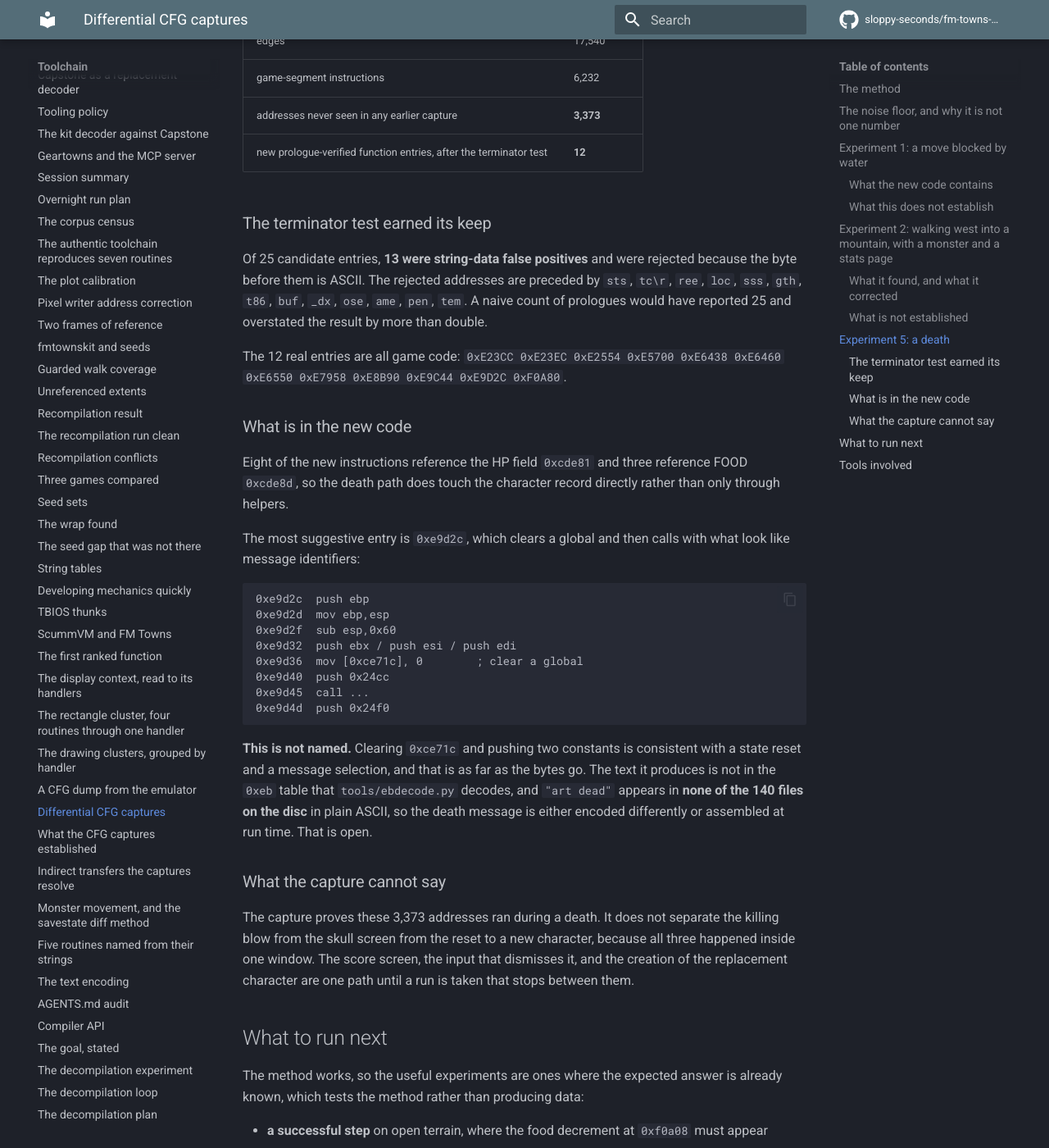
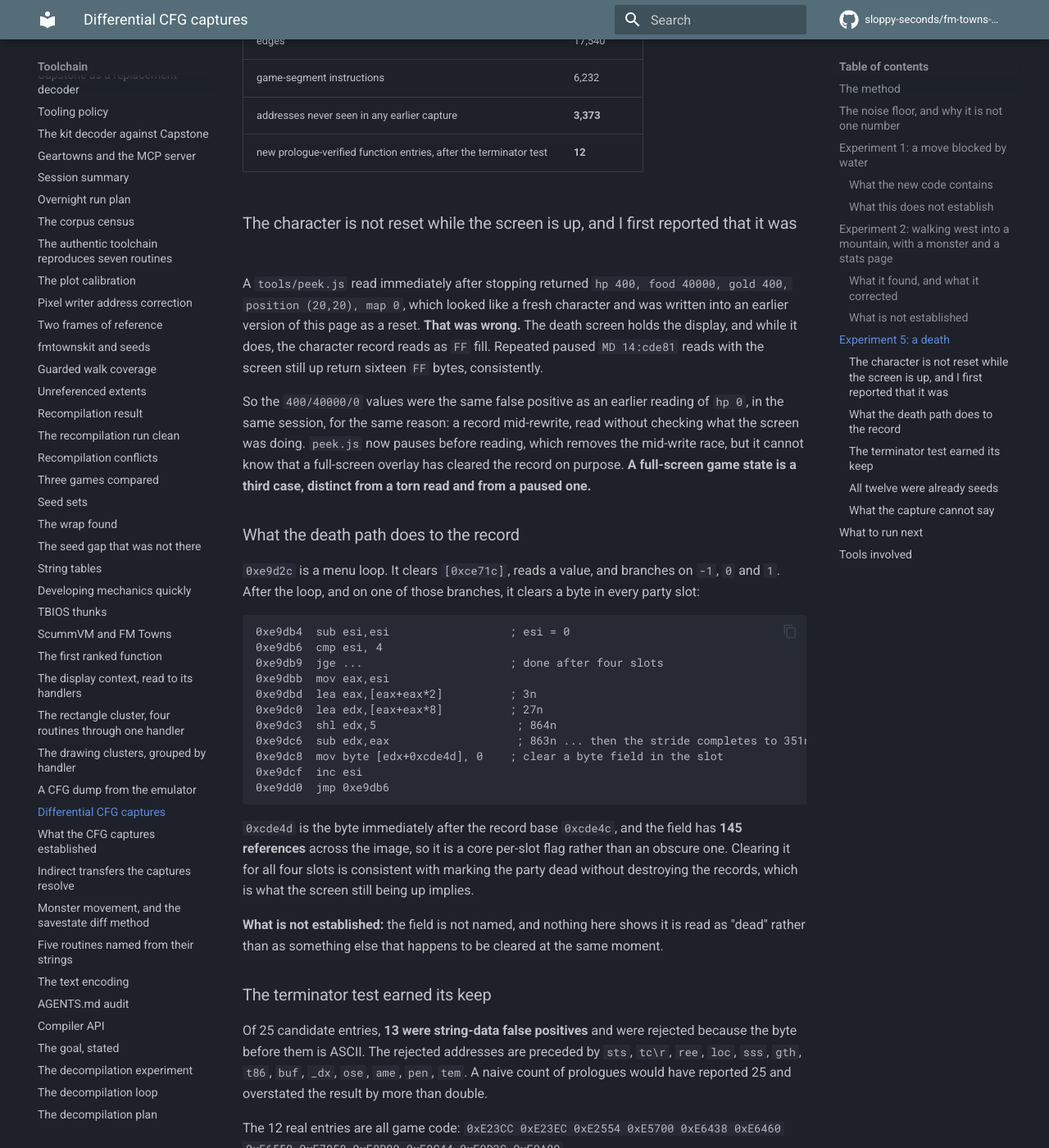
Before and after one commit to sloppy-seconds/fm-towns-ultima, an MkDocs documentation site: the page built from docs/cfg-differential.md, in a window 1280 px wide and 1400 px high, scrolled down 4300 px. Shown: the whole window at 82% size. Built offline with MkDocs 1.6.1 and Material for MkDocs 9.7.7, drawn with Linux system fonts in a browser that asks for light colours; comment, search, counter and statistics services are not loaded; some of the changed text lies outside the part shown.

Commit message:
The death screen does not reset the character, and my report that it did was wrong
Asked whether the game resets while the death screen is still up, because the screen
had not been dismissed. It does not, and the earlier claim in this page that it did
was my error.

peek.js returned hp 400, food 40000, gold 400, position (20,20), map 0 right after
the capture stopped, which looks exactly like a fresh character. Repeated paused
MD 14:cde81 reads with the screen still up return sixteen FF bytes, consistently. So
those numbers were the FF fill, misread a second time in one session.

Both false readings had the same cause: a record not currently holding the character.
The first was a mid-write race, which peek.js now avoids by pausing. The second was
a full-screen overlay that has cleared the record on purpose, which pausing does not
help with. A full-screen game state is a third case, distinct from a torn read and
from a paused one, and the page says so.

What the death path actually does, read from 0xe9d2c: a menu loop branching on -1, 0
and 1, then a four-iteration loop clearing one byte per party slot:

  0xe9dc8  mov byte [edx+0xcde4d], 0

with edx = slot * 351. 0xcde4d is the byte just after the record base and has 145
references across the image, so it is a core per-slot field. Clearing it for all
four slots is consistent with marking the party dead without destroying the records,
which is what the screen still being up implies. The field is not named, and nothing
here shows it is read as "dead" rather than something else cleared at the same moment.

Also corrected: the 12 new function entries were all ALREADY in the 532 seed set, so
this capture confirms the death code runs rather than discovering it. Said plainly so
it is not counted as new coverage.

````diff
--- a/docs/cfg-differential.md
+++ b/docs/cfg-differential.md
@@ -140,8 +140,8 @@ the stats page, so separating them needs separate runs, one action each.
 ## Experiment 5: a death
 
 **Action.** One hit at HP 6, then another at HP 1. The screen flashed red, then a skull with "thou art
-dead" and a prompt to press space. The character then reset to HP 400, food 40,000, gold 400,
-position (20,20), map 0.
+dead" and a prompt to press space. **The death screen was still up when the capture stopped, and has not
+been dismissed.**
 
 This is the largest capture taken, and it is the one the earlier pages said had never been recorded.
 
@@ -151,6 +151,47 @@ This is the largest capture taken, and it is the one the earlier pages said had
 | game-segment instructions | 6,232 |
 | addresses never seen in any earlier capture | **3,373** |
 | new prologue-verified function entries, after the terminator test | **12** |
+
+### The character is not reset while the screen is up, and I first reported that it was
+
+A `tools/peek.js` read immediately after stopping returned `hp 400, food 40000, gold 400, position
+(20,20), map 0`, which looked like a fresh character and was written into an earlier version of this
+page as a reset. **That was wrong.** The death screen holds the display, and while it does, the
+character record reads as `FF` fill. Repeated paused `MD 14:cde81` reads with the screen still up return
+sixteen `FF` bytes, consistently.
+
+So the `400/40000/0` values were the same false positive as an earlier reading of `hp 0`, in the same
+session, for the same reason: a record mid-rewrite, read without checking what the screen was doing.
+`peek.js` now pauses before reading, which removes the mid-write race, but it cannot know that a
+full-screen overlay has cleared the record on purpose. **A full-screen game state is a third case,
+distinct from a torn read and from a paused one.**
+
+### What the death path does to the record
+
+`0xe9d2c` is a menu loop. It clears `[0xce71c]`, reads a value, and branches on `-1`, `0` and `1`. After
+the loop, and on one of those branches, it clears a byte in every party slot:
+
+```
+0xe9db4  sub esi,esi                  ; esi = 0
+0xe9db6  cmp esi, 4
+0xe9db9  jge ...                      ; done after four slots
+0xe9dbb  mov eax,esi
+0xe9dbd  lea eax,[eax+eax*2]          ; 3n
+0xe9dc0  lea edx,[eax+eax*8]          ; 27n
+0xe9dc3  shl edx,5                     ; 864n
+0xe9dc6  sub edx,eax                   ; 863n ... then the stride completes to 351n
+0xe9dc8  mov byte [edx+0xcde4d], 0    ; clear a byte field in the slot
+0xe9dcf  inc esi
+0xe9dd0  jmp 0xe9db6
+```
+
+`0xcde4d` is the byte immediately after the record base `0xcde4c`, and the field has **145 references**
+across the image, so it is a core per-slot flag rather than an obscure one. Clearing it for all four
+slots is consistent with marking the party dead without destroying the records, which is what the
+screen still being up implies.
+
+**What is not established:** the field is not named, and nothing here shows it is read as "dead" rather
+than as something else that happens to be cleared at the same moment.
 
 ### The terminator test earned its keep
 
@@ -162,37 +203,24 @@ overstated the result by more than double.
 The 12 real entries are all game code: `0xE23CC 0xE23EC 0xE2554 0xE5700 0xE6438 0xE6460 0xE6550
 0xE7958 0xE8B90 0xE9C44 0xE9D2C 0xF0A80`.
 
-### What is in the new code
+Eight of the new instructions reference the HP field `0xcde81` and three reference FOOD `0xcde8d`, so
+the death path touches the character record directly rather than only through helpers.
 
-Eight of the new instructions reference the HP field `0xcde81` and three reference FOOD `0xcde8d`, so
-the death path does touch the character record directly rather than only through helpers.
+### All twelve were already seeds
 
-The most suggestive entry is `0xe9d2c`, which clears a global and then calls with what look like
-message identifiers:
-
-```
-0xe9d2c  push ebp
-0xe9d2d  mov ebp,esp
-0xe9d2f  sub esp,0x60
-0xe9d32  push ebx / push esi / push edi
-0xe9d36  mov [0xce71c], 0        ; clear a global
-0xe9d40  push 0x24cc
-0xe9d45  call ...
-0xe9d4d  push 0x24f0
-```
-
-**This is not named.** Clearing `0xce71c` and pushing two constants is consistent with a state reset
-and a message selection, and that is as far as the bytes go. The text it produces is not in the
-`0xeb` table that `tools/ebdecode.py` decodes, and `"art dead"` appears in **none of the 140 files on
-the disc** in plain ASCII, so the death message is either encoded differently or assembled at run time.
-That is open.
+Checked: every one of the 12 is already in the 532-seed static set. So the death code was statically
+reachable, and this capture **confirms it runs** rather than discovering it. That is a smaller and
+different kind of value than new coverage, and it should not be counted as the latter.
 
 ### What the capture cannot say
 
-The capture proves these 3,373 addresses ran during a death. It does not separate the killing blow from
-the skull screen from the reset to a new character, because all three happened inside one window. The
-score screen, the input that dismisses it, and the creation of the replacement character are one path
-until a run is taken that stops between them.
+It cannot separate the killing blow from the skull screen from the menu loop, because all three fell
+inside one window. Splitting them needs a run that stops between them, and the death screen being still
+up makes that possible: a capture taken now, before any key is pressed, is the "screen up" state alone.
+
+The death text is not in the `0xeb` table that `tools/ebdecode.py` decodes, and `"art dead"` appears in
+**none of the 140 files on the disc** in plain ASCII, so the message is either encoded differently or
+assembled at run time. Open.
 
 ## What to run next
 
````
